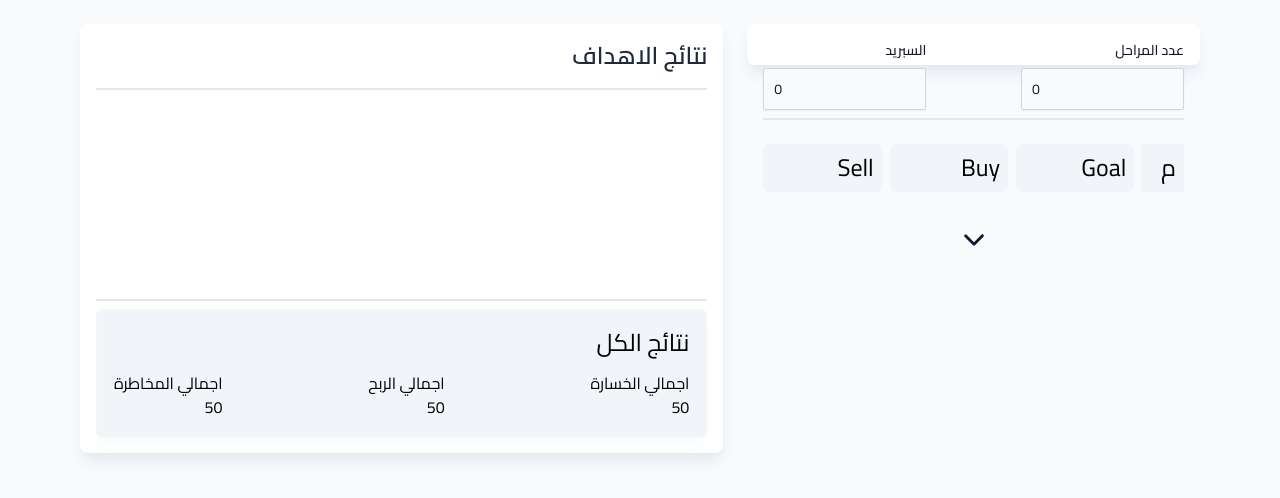
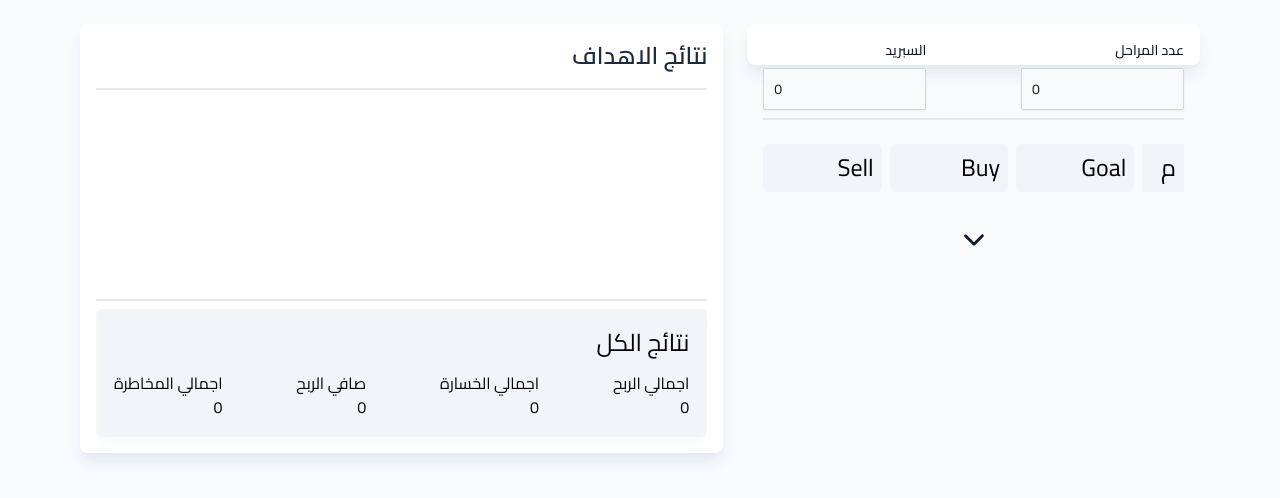
Before and after one commit to ahmedtolan2019/tradeexpert, a React (Create React App) app: page / in a window 1280 px wide. Shown: the top 498 px of the page. Built offline with nearby package versions, Linux system fonts and the light colour scheme.

Commit message:
fix some issues

```diff
--- a/src/components/Goals/GoalsResultSummary/index.js
+++ b/src/components/Goals/GoalsResultSummary/index.js
@@ -1,21 +1,32 @@
 import React from "react";
+import { useTradeExpert } from "../../../features/market/useTradeExpert";
 
 const GoalsResultSummary = () => {
+  const {
+    allStagesTotalLoss,
+    allStagesPureProfit,
+    allStagesTotalRisk,
+    allStagesTotalProfit,
+  } = useTradeExpert();
   return (
     <div className="flex  flex-col mt-2 bg-slate-100 justify-between w-full rounded-md shadow-lg shadow-slate-50 border-2 border-stone-100 h-32 p-4">
       <div className="text-2xl">نتائج الكل</div>
       <div className="flex flex-row-reverse gap-3 items-center justify-between">
+        <div className="flex flex-col justify-between items-end">
+          <div className="flex-1 text-center"> اجمالي الربح </div>
+          <div className="flex-1 text-center"> {allStagesTotalProfit} </div>
+        </div>
         <div className="flex  flex-col justify-between items-end">
           <div className="flex-1 text-center"> اجمالي الخسارة </div>
-          <div className="flex-1 text-center"> 50 </div>
+          <div className="flex-1 text-center"> {allStagesTotalLoss} </div>
         </div>
-        <div className="flex flex-col justify-between items-end">
-          <div className="flex-1 text-center"> اجمالي الربح </div>
-          <div className="flex-1 text-center"> 50 </div>
+        <div className="flex  flex-col justify-between items-end">
+          <div className="flex-1 text-center"> صافي الربح </div>
+          <div className="flex-1 text-center"> {allStagesPureProfit} </div>
         </div>
         <div className="flex flex-col justify-between items-end">
           <div className="flex-1 text-center"> اجمالي المخاطرة </div>
-          <div className="flex-1 text-center"> 50 </div>
+          <div className="flex-1 text-center"> {allStagesTotalRisk} </div>
         </div>
       </div>
     </div>
--- a/src/features/market/useTradeExpert.js
+++ b/src/features/market/useTradeExpert.js
@@ -10,7 +10,7 @@ export const ProvideTradeExpert = ({ children }) => {
 
 /**
  * useTradeExpert - Hook to use TradeExpert
- * @return {{stagesCount:()=>{},handleStagesCountChange:()=>{},handleDealChange:()=>{},spread:number,setSpread:()=>{},deals:{buy:number,sell:number, goal:number, count:number}[],setDeals:{()=>{}},stages:()=>{},setStages:()=>{}}} context
+ * @return {{stagesCount:()=>{},handleStagesCountChange:()=>{},handleDealChange:()=>{} allStagesTotalLoss:number, allStagesTotalProfit:number, allStagesTotalRisk:number,allStagesPureProfit:number,spread:number,setSpread:()=>{},deals:{buy:number,sell:number, goal:number, count:number}[],setDeals:{()=>{}},stages:()=>{},setStages:()=>{}}} context
  */
 export const useTradeExpert = () => {
   return useContext(ctx);
@@ -43,21 +43,18 @@ const useProvideTradeExpert = () => {
   console.log("deals", deals);
   //utils
   const getStageTotalLoss = (stageCount) => {
-    let dealsToThisStage = deals.slice(0, stageCount + 1);
-
     let totalLoss = 0;
-    totalLoss += dealsToThisStage[stageCount]?.sell * spread;
+    totalLoss += deals[stageCount]?.sell * spread;
 
     totalLoss +=
-      dealsToThisStage[stageCount + 1]?.sell * spread +
-      dealsToThisStage[stageCount + 1]?.buy * spread;
+      deals[stageCount + 1]?.sell * spread +
+      deals[stageCount + 1]?.buy * spread;
 
-    dealsToThisStage.forEach((deal, i) => {
+    deals.forEach((deal, i) => {
       //accomualte total loss for this stage
       for (let j = i - 1; j >= 0; j--) {
-        totalLoss += dealsToThisStage[j]?.sell * spread;
-        totalLoss +=
-          dealsToThisStage[j]?.sell * getTotalGoalsValue({ start: j, end: i });
+        totalLoss += deals[j]?.sell * spread;
+        totalLoss += deals[j]?.sell * getTotalGoalsValue({ start: j, end: i });
       }
     });
     return totalLoss;
@@ -73,9 +70,13 @@ const useProvideTradeExpert = () => {
 
   const getTotalProfit = (stageCount) => {
     let totalProfit = 0;
-    for (let i = 0; i < stageCount; i++) {
-      totalProfit += deals[i]?.buy * deals[i]?.goal;
+
+    for (let i = 0; i <= stageCount; i++) {
+      console.log(deals[i].buy, deals[i].sell, deals[i].goal);
+      totalProfit += deals[i].buy * deals[i].goal;
     }
+    console.log("stageCount", stageCount);
+    console.log("totalProfit", totalProfit);
     return totalProfit;
   };
 
@@ -97,15 +98,18 @@ const useProvideTradeExpert = () => {
   };
 
   const stages = useMemo(() => {
-    return Array.from({ length: stagesCount }, (_, i) => ({
-      totalLoss: getStageTotalLoss(i),
-      totalProfit: getTotalProfit(i),
-      totalRisk: getTotalRisk(i),
-
-      count: i,
-    }));
+    let arr = [];
+    for (let i = 0; i < stagesCount; i++) {
+      arr.push({
+        totalLoss: getStageTotalLoss(i),
+        totalProfit: getTotalProfit(i),
+        totalRisk: getTotalRisk(i),
+        count: i,
+      });
+    }
+    return arr;
     // eslint-disable-next-line react-hooks/exhaustive-deps
-  }, [stagesCount, setDeals, spread]);
+  }, [stagesCount, deals, setDeals, spread]);
 
   const handleStagesCountChange = (count) => {
     setStagesCount(count);
@@ -141,7 +145,36 @@ const useProvideTradeExpert = () => {
     }
   };
 
-  console.log("stages", stages);
+  const allStagesTotalLoss = useMemo(() => {
+    let totalLoss = 0;
+    stages.forEach((stage) => {
+      totalLoss += stage.totalLoss;
+    });
+
+    return totalLoss;
+  }, [stages]);
+
+  const allStagesTotalProfit = useMemo(() => {
+    let totalProfit = 0;
+    stages.forEach((stage) => {
+      totalProfit += stage.totalProfit;
+    });
+
+    return totalProfit;
+  }, [stages]);
+
+  const allStagesTotalRisk = useMemo(() => {
+    let totalRisk = 0;
+    stages.forEach((stage) => {
+      totalRisk += stage.totalRisk;
+    });
+
+    return totalRisk;
+  }, [stages]);
+
+  const allStagesPureProfit = useMemo(() => {
+    return allStagesTotalProfit - allStagesTotalLoss;
+  }, [allStagesTotalProfit, allStagesTotalLoss]);
 
   return {
     stagesCount,
@@ -152,5 +185,9 @@ const useProvideTradeExpert = () => {
     stages,
 
     handleDealChange,
+    allStagesTotalLoss,
+    allStagesTotalProfit,
+    allStagesTotalRisk,
+    allStagesPureProfit,
   };
 };
```
